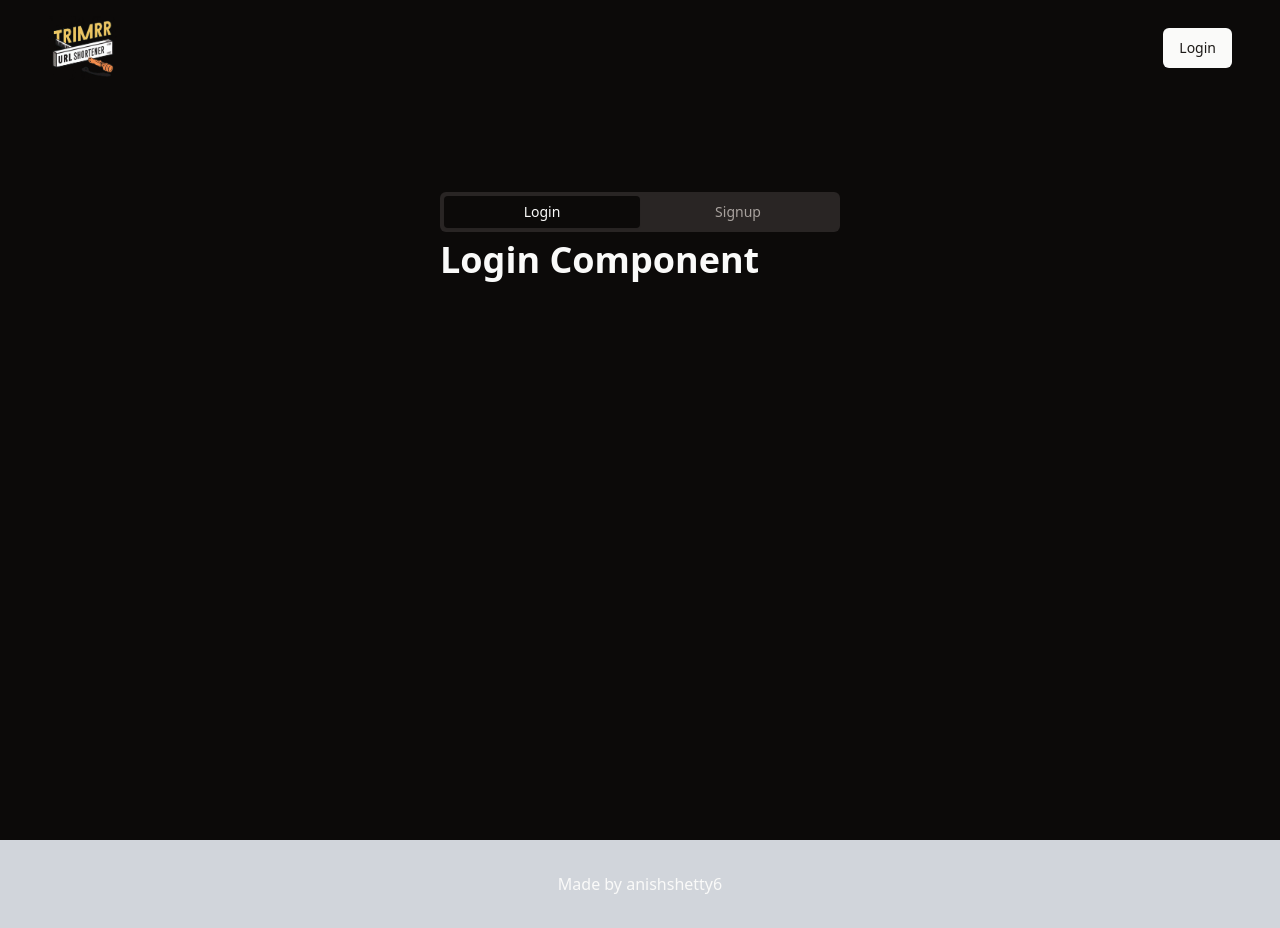
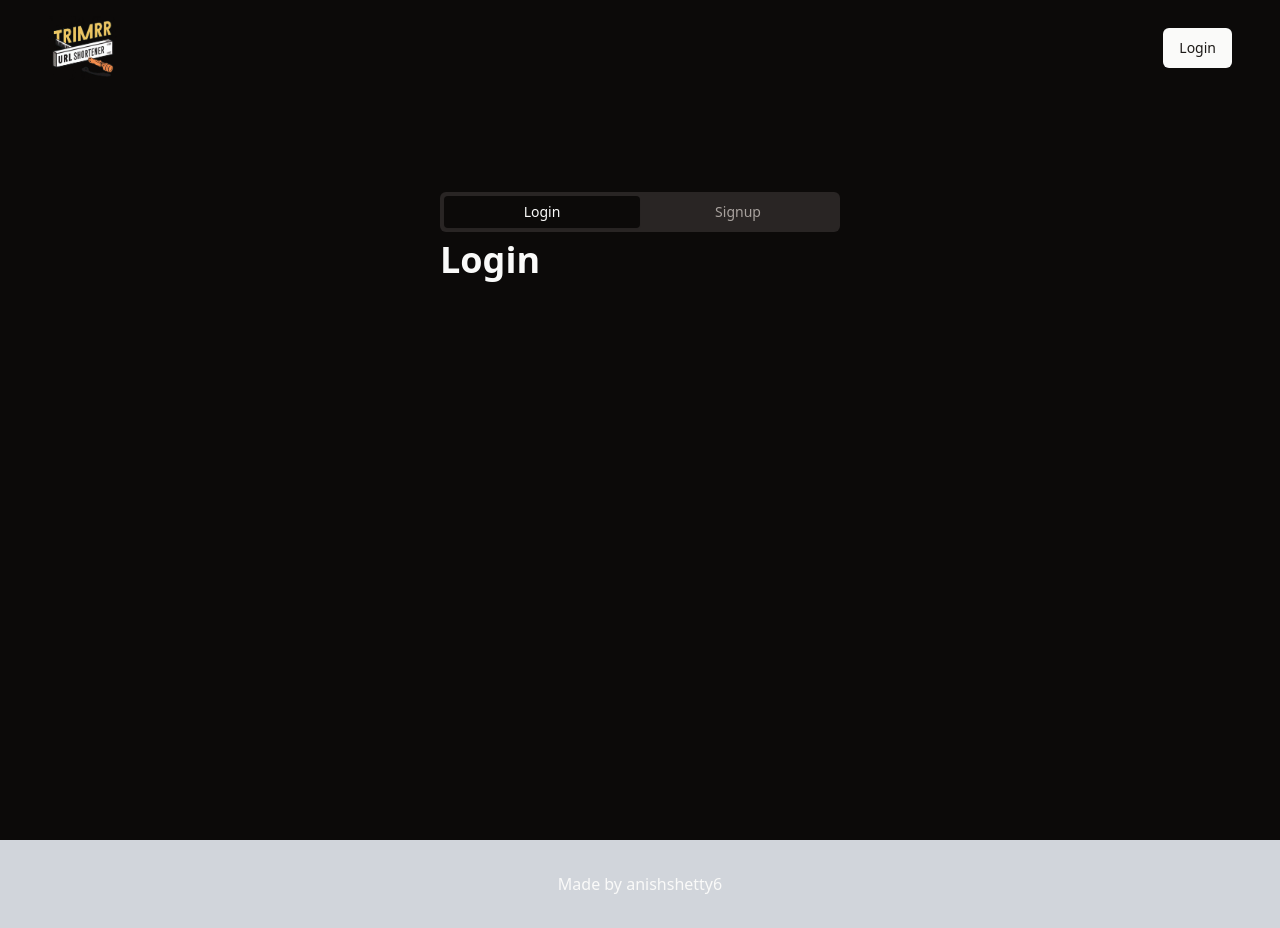
Before and after one commit to anishshetty6/Url_Shortener, a React (Vite) app: page /auth in a window 1280 px wide. Built offline with nearby package versions, Linux system fonts and the light colour scheme.

Commit message:
created login and auth tabs

```diff
--- /dev/null
+++ b/src/components/ui/Login.jsx
@@ -0,0 +1,9 @@
+import React from 'react'
+
+const Login = () => {
+  return (
+    <div>Login</div>
+  )
+}
+
+export default Login
--- /dev/null
+++ b/src/components/ui/Signup.jsx
@@ -0,0 +1,9 @@
+import React from 'react'
+
+const Signup = () => {
+  return (
+    <div>Signup</div>
+  )
+}
+
+export default Signup
--- a/src/pages/Auth.jsx
+++ b/src/pages/Auth.jsx
@@ -1,6 +1,8 @@
 import React from 'react'
 import { useSearchParams } from 'react-router-dom'
 import { Tabs, TabsContent, TabsList, TabsTrigger } from "@/components/ui/tabs"
+import Login from '@/components/ui/Login';
+import  Signup  from "@/components/ui/Signup"
 
 
 const Auth = () => {
@@ -18,8 +20,12 @@ const Auth = () => {
               <TabsTrigger value="Login">Login</TabsTrigger>
               <TabsTrigger value="Signup">Signup</TabsTrigger>
             </TabsList>
-            <TabsContent value="Login">Login Component</TabsContent>
-            <TabsContent value="Signup">Signup component</TabsContent>
+            <TabsContent value="Login">
+              <Login/>
+            </TabsContent>
+            <TabsContent value="Signup">
+              <Signup />
+            </TabsContent>
           </Tabs>
 
         }
```
